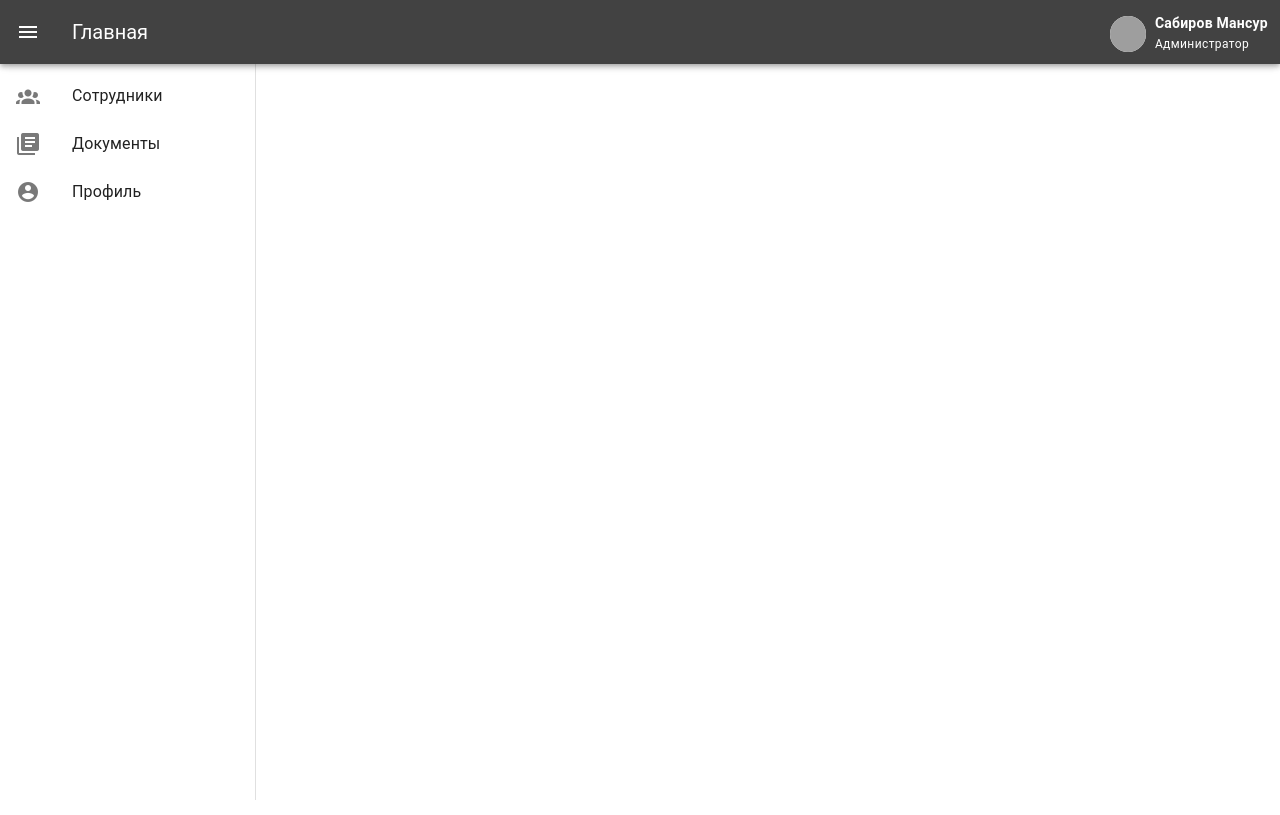
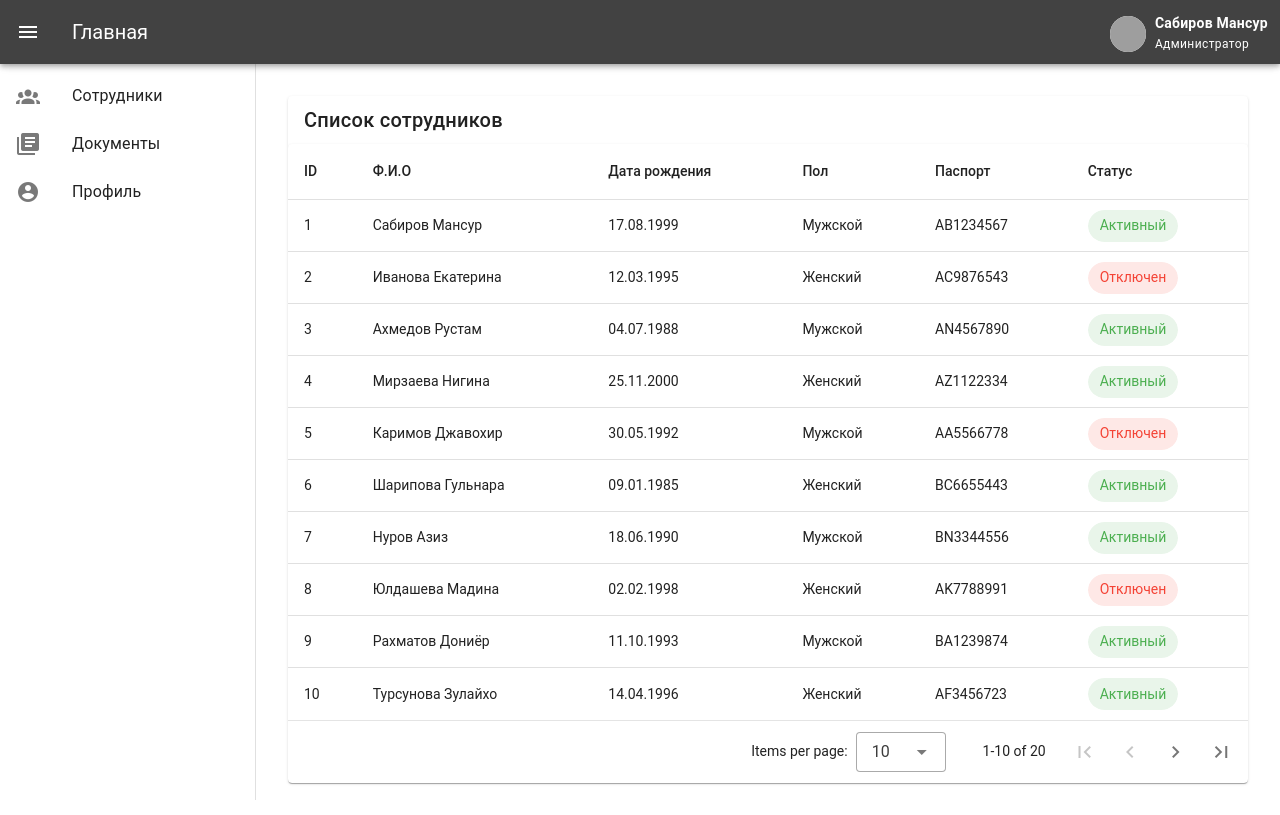
Before and after one commit to c61rv/multicard-test, a Vue app: page /employees in a window 1280 px wide. Built offline with nearby package versions, Linux system fonts and the light colour scheme; data requests are answered from the project's data file; grey boxes are pictures that could not be loaded.

Commit message:
Запросы к базе и вывод сотрудников с пагинацией

```diff
--- a/db.json
+++ b/db.json
@@ -1,4 +1,185 @@
 {
-  "employees": [],
+  "employees": [
+    {
+      "id": 1,
+      "firstName": "Сабиров",
+      "lastName": "Мансур",
+      "birthDate": "17.08.1999",
+      "passport": "AB1234567",
+      "gender": "Мужской",
+      "status": true
+    },
+    {
+      "id": 2,
+      "firstName": "Иванова",
+      "lastName": "Екатерина",
+      "birthDate": "12.03.1995",
+      "passport": "AC9876543",
+      "gender": "Женский",
+      "status": false
+    },
+    {
+      "id": 3,
+      "firstName": "Ахмедов",
+      "lastName": "Рустам",
+      "birthDate": "04.07.1988",
+      "passport": "AN4567890",
+      "gender": "Мужской",
+      "status": true
+    },
+    {
+      "id": 4,
+      "firstName": "Мирзаева",
+      "lastName": "Нигина",
+      "birthDate": "25.11.2000",
+      "passport": "AZ1122334",
+      "gender": "Женский",
+      "status": true
+    },
+    {
+      "id": 5,
+      "firstName": "Каримов",
+      "lastName": "Джавохир",
+      "birthDate": "30.05.1992",
+      "passport": "AA5566778",
+      "gender": "Мужской",
+      "status": false
+    },
+    {
+      "id": 6,
+      "firstName": "Шарипова",
+      "lastName": "Гульнара",
+      "birthDate": "09.01.1985",
+      "passport": "BC6655443",
+      "gender": "Женский",
+      "status": true
+    },
+    {
+      "id": 7,
+      "firstName": "Нуров",
+      "lastName": "Азиз",
+      "birthDate": "18.06.1990",
+      "passport": "BN3344556",
+      "gender": "Мужской",
+      "status": true
+    },
+    {
+      "id": 8,
+      "firstName": "Юлдашева",
+      "lastName": "Мадина",
+      "birthDate": "02.02.1998",
+      "passport": "AK7788991",
+      "gender": "Женский",
+      "status": false
+    },
+    {
+      "id": 9,
+      "firstName": "Рахматов",
+      "lastName": "Дониёр",
+      "birthDate": "11.10.1993",
+      "passport": "BA1239874",
+      "gender": "Мужской",
+      "status": true
+    },
+    {
+      "id": 10,
+      "firstName": "Турсунова",
+      "lastName": "Зулайхо",
+      "birthDate": "14.04.1996",
+      "passport": "AF3456723",
+      "gender": "Женский",
+      "status": true
+    },
+    {
+      "id": 11,
+      "firstName": "Насриддинов",
+      "lastName": "Жахонгир",
+      "birthDate": "20.12.1991",
+      "passport": "AB0099887",
+      "gender": "Мужской",
+      "status": false
+    },
+    {
+      "id": 12,
+      "firstName": "Саидова",
+      "lastName": "Лола",
+      "birthDate": "08.08.1997",
+      "passport": "AV4433221",
+      "gender": "Женский",
+      "status": true
+    },
+    {
+      "id": 13,
+      "firstName": "Бобуров",
+      "lastName": "Ислам",
+      "birthDate": "03.03.1990",
+      "passport": "AS1122445",
+      "gender": "Мужской",
+      "status": true
+    },
+    {
+      "id": 14,
+      "firstName": "Хасанова",
+      "lastName": "Севара",
+      "birthDate": "22.06.1994",
+      "passport": "AC7788123",
+      "gender": "Женский",
+      "status": false
+    },
+    {
+      "id": 15,
+      "firstName": "Юсупов",
+      "lastName": "Мухаммад",
+      "birthDate": "29.09.1987",
+      "passport": "AG1234789",
+      "gender": "Мужской",
+      "status": true
+    },
+    {
+      "id": 16,
+      "firstName": "Собирова",
+      "lastName": "Шахноза",
+      "birthDate": "01.01.2001",
+      "passport": "AT5566778",
+      "gender": "Женский",
+      "status": true
+    },
+    {
+      "id": 17,
+      "firstName": "Абдурахмонов",
+      "lastName": "Фаррух",
+      "birthDate": "16.05.1992",
+      "passport": "BD9988776",
+      "gender": "Мужской",
+      "status": false
+    },
+    {
+      "id": 18,
+      "firstName": "Жураева",
+      "lastName": "Мехринисо",
+      "birthDate": "07.07.1999",
+      "passport": "BG4455667",
+      "gender": "Женский",
+      "status": true
+    },
+    {
+      "id": 19,
+      "firstName": "Мухиддинов",
+      "lastName": "Шерзод",
+      "birthDate": "19.11.1995",
+      "passport": "BE3344556",
+      "gender": "Мужской",
+      "status": true
+    },
+    {
+      "id": 20,
+      "firstName": "Рахимова",
+      "lastName": "Азиза",
+      "birthDate": "13.03.2002",
+      "passport": "BL2233445",
+      "gender": "Женский",
+      "status": false
+    }
+  ],
   "documents": []
 }
--- a/package.json
+++ b/package.json
@@ -7,9 +7,10 @@
     "dev": "vite",
     "build": "vite build",
     "preview": "vite preview",
-    "api": "json-server --watch db.json --port 3001"
+    "api": "node server.cjs"
   },
   "dependencies": {
+    "axios": "^1.10.0",
     "pinia": "^3.0.3",
     "vue": "^3.5.17",
     "vue-router": "^4.5.1",
--- /dev/null
+++ b/src/api/index.js
@@ -0,0 +1,14 @@
+import axios from 'axios';
+
+const apiClient = axios.create({
+  baseURL: 'http://localhost:3001',
+  headers: {
+    'Content-Type': 'application/json'
+  }
+});
+
+export default {
+  getEmployees(page = 1, limit = 10) {
+    return apiClient.get(`/employees?_page=${page}&_limit=${limit}`);
+  },
+};
--- a/src/router/index.js
+++ b/src/router/index.js
@@ -5,12 +5,17 @@ const router = createRouter({
   routes: [
     {
       path: '/',
-      redirect: '/home'
+      redirect: '/employees'
     },
     {
-      path: '/home',
-      name: 'home',
-      component: () => import('../views/HomeView.vue')
+      path: '/employees',
+      name: 'employees',
+      component: () => import('../views/Employees.vue')
+    },
+    {
+      path: '/employees/:id',
+      name: 'employee-inner',
+      component: () => import('../views/EmployeesInner.vue')
     }
   ]
 })
--- /dev/null
+++ b/src/stores/employees.js
@@ -0,0 +1,39 @@
+import { defineStore } from 'pinia';
+import api from '@/api';
+
+export const useEmployeesStore = defineStore('employees', {
+  state: () => ({
+    employees: [],
+    totalEmployees: 0,
+    currentEmployee: null,
+    loading: false,
+  }),
+  actions: {
+    async fetchEmployees({ page, itemsPerPage, sortBy }) {
+      this.loading = true;
+      try {
+        const params = {
+          _page: page,
+          _limit: itemsPerPage,
+        };
+
+        if (sortBy && sortBy.length > 0) {
+          params._sort = sortBy[0].key;
+          params._order = sortBy[0].order;
+        }
+        const response = await api.getEmployees(page, itemsPerPage);
+
+        this.employees = response.data;
+        console.log(response.headers.get("X-Total-Count"));
+        this.totalEmployees = parseInt(response.headers['x-total-count'], 10) || 0;
+
+      } catch (error) {
+        console.error('Ошибка при загрузке сотрудников:', error);
+        this.employees = [];
+        this.totalEmployees = 0;
+      } finally {
+        this.loading = false;
+      }
+    },
+  },
+});
--- /dev/null
+++ b/src/views/Employees.vue
@@ -0,0 +1,55 @@
+<template>
+  <v-container>
+    <v-card>
+      <v-card-title>Список сотрудников</v-card-title>
+      <v-data-table-server
+          class="elevation-1"
+          v-model:items-per-page="itemsPerPage"
+          :headers="headers"
+          :items="employees"
+          :items-length="totalEmployees"
+          :loading="loading"
+          @update:options="loadItems"
+          @click:row="employeeInfo"
+      >
+        <template #item.fullName="{ item }">
+          {{ item.firstName }} {{ item.lastName }}
+        </template>
+        <template #item.status="{ item }">
+          <v-chip :color="item.status === true ? 'green' : 'red'" dark>
+            {{ item.status === true ? 'Активный' : 'Отключен'  }}
+          </v-chip>
+        </template>
+      </v-data-table-server>
+    </v-card>
+  </v-container>
+</template>
+
+<script setup>
+import { ref } from 'vue'
+import { storeToRefs } from 'pinia';
+import { useRouter } from 'vue-router';
+import { useEmployeesStore } from '@/stores/employees';
+
+const router = useRouter();
+const employeesStore = useEmployeesStore();
+const { employees, totalEmployees, loading } = storeToRefs(employeesStore);
+
+const headers = [
+  { title: 'ID', value: 'id' },
+  { title: 'Ф.И.О', value: 'fullName', key: 'fullName' },
+  { title: 'Дата рождения', value: 'birthDate' },
+  { title: 'Пол', value: 'gender' },
+  { title: 'Паспорт', value: 'passport' },
+  { title: 'Статус', value: 'status' },
+]
+
+const itemsPerPage = ref(10)
+
+function loadItems({ page, itemsPerPage, sortBy }) {
+  employeesStore.fetchEmployees({ page, itemsPerPage, sortBy });
+}
+function employeeInfo(event, { item }) {
+  router.push({ name: 'employee-inner', params: { id: item.id } });
+}
+</script>
--- /dev/null
+++ b/src/views/EmployeesInner.vue
@@ -0,0 +1,3 @@
+<template>
+  <p>Сотрудник</p>
+</template>
--- a/src/views/HomeView.vue
+++ /dev/null
@@ -1,3 +0,0 @@
-<template>
-  <p>Home</p>
-</template>
```
Also changed, not shown: server.cjs (added, +16 -0 lines), src/stores/counter.js (deleted, +0 -12 lines), 1 other file (tests, documents, lock files or other folders).
